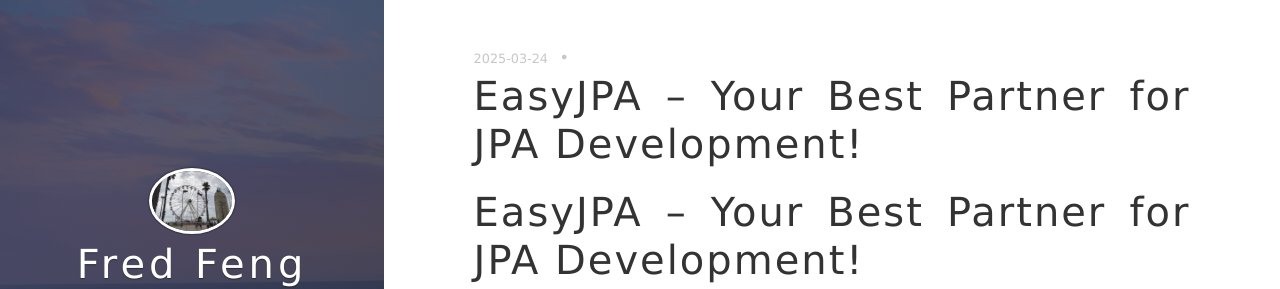
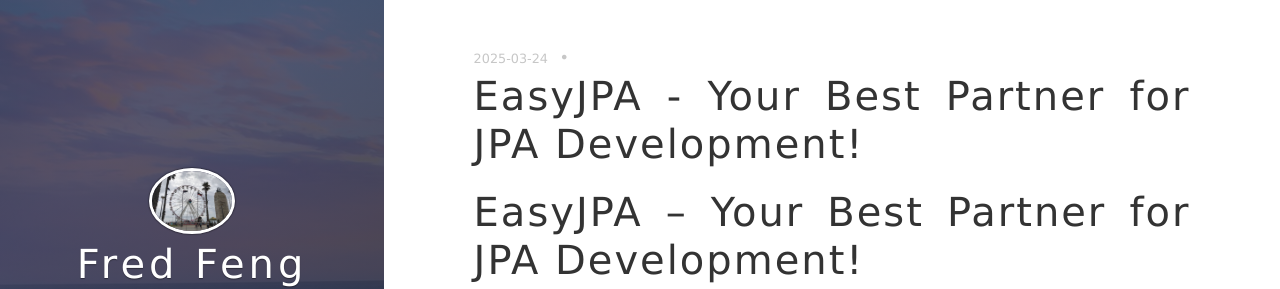
Before and after one commit to paganini2008/paganini2008.github.io, a Jekyll site: the page built from _posts/2025-03-25-EasyJPA - Your Best Partner for JPA Development.md, in a window 1280 px wide and 900 px high. Shown: the top 289 px of the window. Built offline with Jekyll 4.4.1, drawn with Linux system fonts in a browser that asks for light colours; nearby versions of some CDN libraries; comment, search, counter and statistics services are not loaded.

Commit message:
Update document

```diff
--- a/_posts/2025-03-25-EasyJPA - Your Best Partner for JPA Development.md
+++ b/_posts/2025-03-25-EasyJPA - Your Best Partner for JPA Development.md
@@ -1,6 +1,6 @@
 ---
 layout: post
-title: EasyJPA – Your Best Partner for JPA Development!
+title: EasyJPA - Your Best Partner for JPA Development!
 date: 2025-03-25 08:30:00.000000000 +09:00
 ---
 
```
